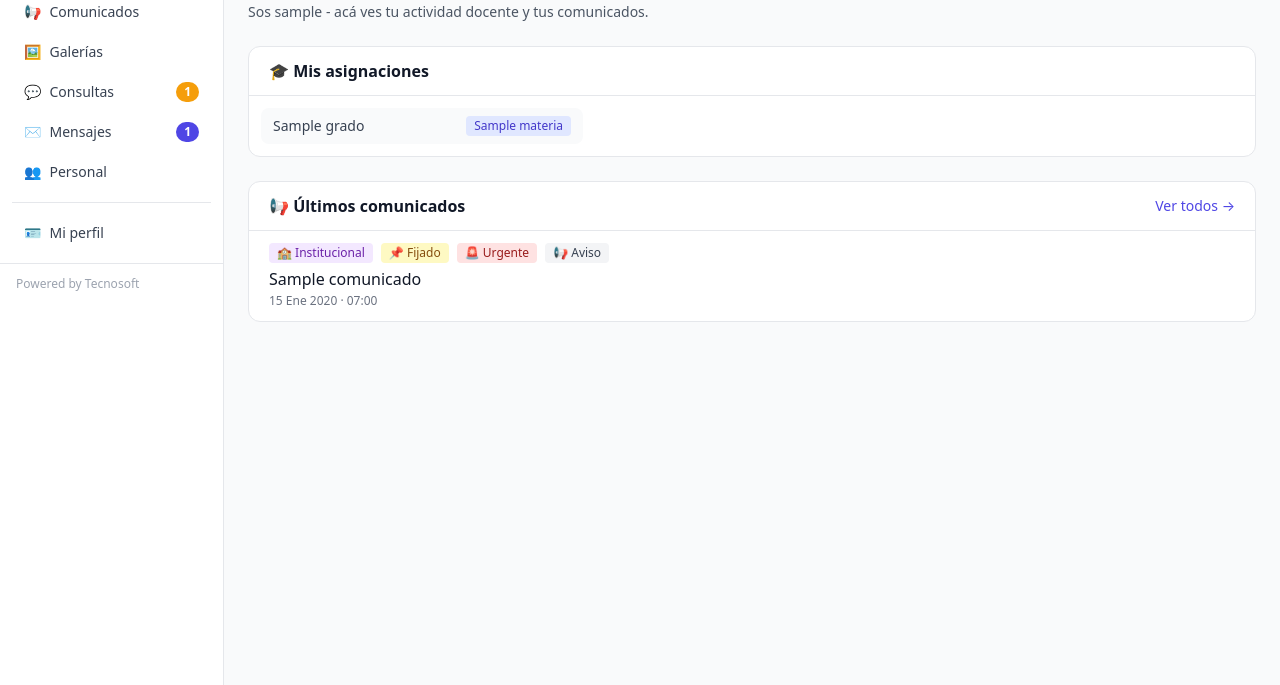
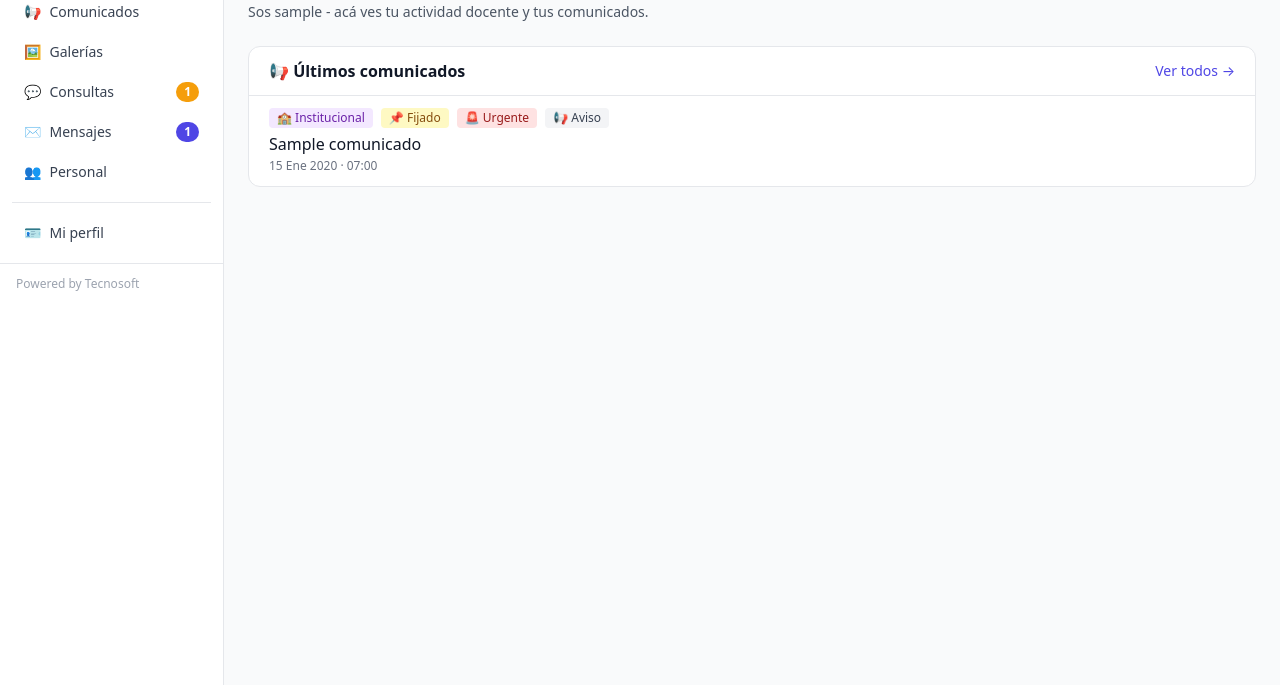
Before and after one commit to envermm-sudo/escuela, a Django app: template staff/templates/staff/dashboard.html in a window 1280 px wide. Shown: the part 115-800 px from the top of the page. Run offline with Django 5.2, Linux system fonts and the light colour scheme; tables that the repository leaves empty hold one stand-in row (values such as "Sample post"); the template is opened without the code that fills it: values that come from a table or form of the project are taken from there, most other values are stand-ins (such as "Sample title", 1, 10 or a date in 2020); grey boxes marked "Sample" are stand-in pictures; data that the repository does not hold is empty; some libraries are stand-ins or nearby versions.

Commit message:
Quitar lista de asignaciones del dashboard del docente

```diff
--- a/staff/templates/staff/dashboard.html
+++ b/staff/templates/staff/dashboard.html
@@ -74,22 +74,6 @@
     </div>
   </div>
   {% endif %}
-
-  {% if asignaciones %}
-  <div class="bg-white border border-gray-200 rounded-xl mb-6">
-    <div class="px-5 py-3 border-b border-gray-200">
-      <h2 class="font-semibold text-gray-900">🎓 Mis asignaciones</h2>
-    </div>
-    <div class="p-3 grid sm:grid-cols-2 lg:grid-cols-3 gap-2">
-      {% for a in asignaciones %}
-      <div class="px-3 py-2 bg-gray-50 rounded-lg text-sm flex items-center justify-between">
-        <span class="text-gray-700">{{ a.grado }}</span>
-        <span class="text-indigo-700 font-medium text-xs px-2 py-0.5 bg-indigo-100 rounded">{{ a.materia }}</span>
-      </div>
-      {% endfor %}
-    </div>
-  </div>
-  {% endif %}
   {% endif %}
 
   <div class="bg-white border border-gray-200 rounded-xl">
```
